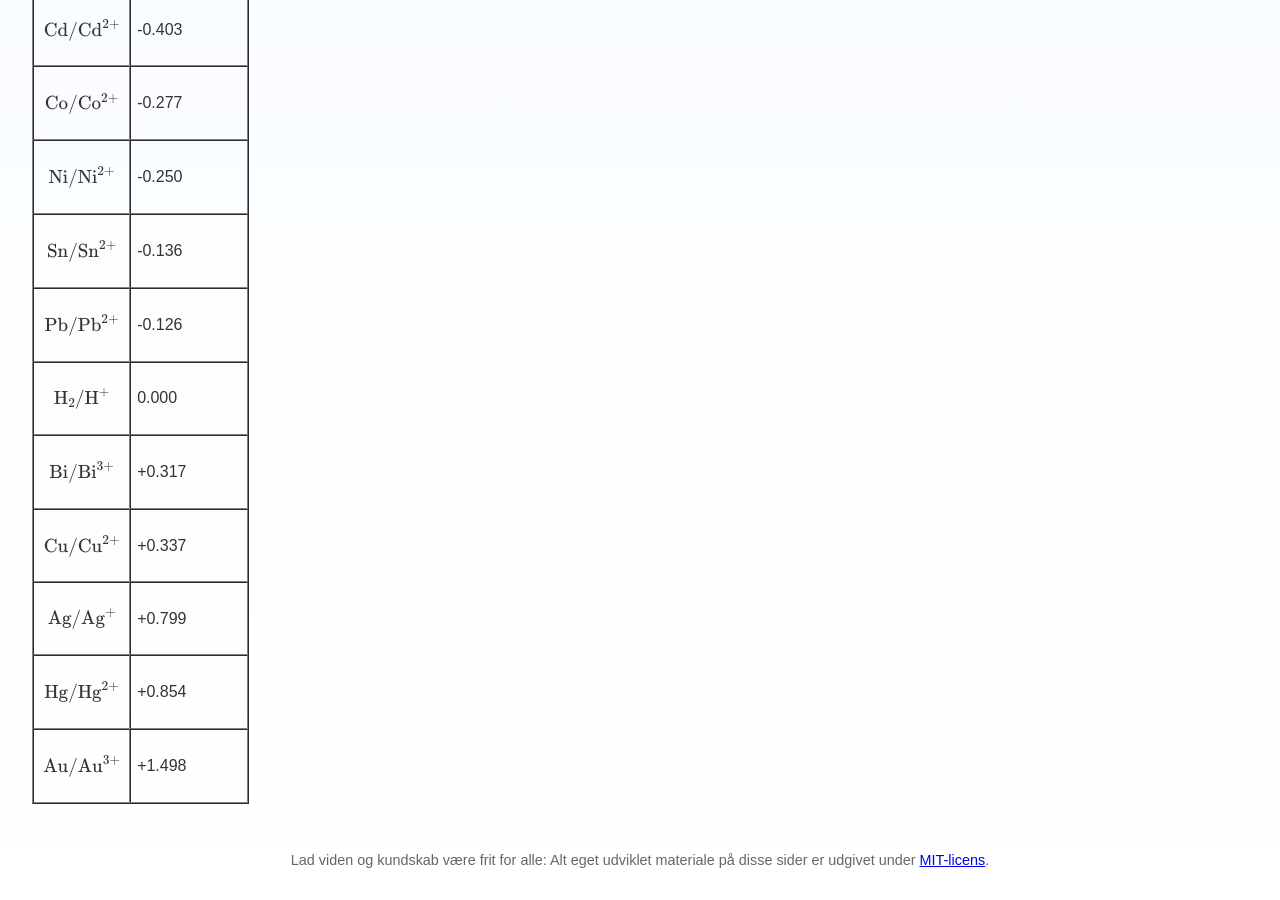
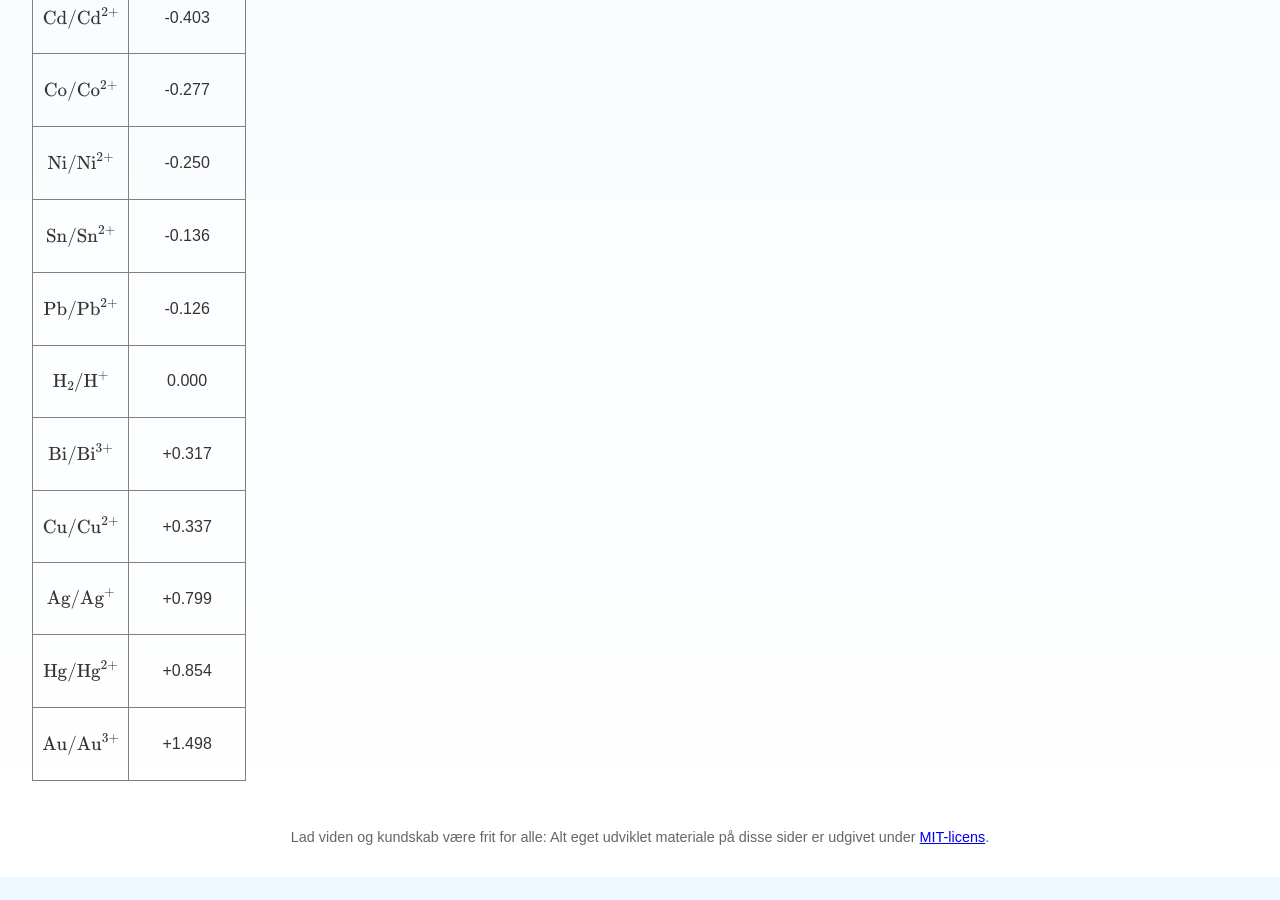
Before and after one commit to jenskaalby/matkem, a Jekyll site: the page built from Kemi/redox/spaendingsraekken.md, in a window 1280 px wide and 900 px high, scrolled down 1618 px. Built offline with Jekyll 4.4.1, drawn with Linux system fonts in a browser that asks for light colours; after the commit the page ends 2495 px from its top, so only the background shows below that.

Commit message:
Update spaendingsraekken.md

```diff
--- a/Kemi/redox/spaendingsraekken.md
+++ b/Kemi/redox/spaendingsraekken.md
@@ -34,30 +34,32 @@
 
 #### Normalpotentialer for udvalgte metaller/metalioner og dihydrogen
 
-<table border="1" cellspacing="0" cellpadding="6">
-  <tr>
-    <th>Metal/ion</th>
-    <th>Spænding (V)</th>
-  </tr>
-  <tr><td>$$\ce{Li/Li^+}$$</td><td>-3.040</td></tr>
-  <tr><td>$$\ce{K/K^+}$$</td><td>-2.931</td></tr>
-  <tr><td>$$\ce{Ca/Ca^2+}$$</td><td>-2.868</td></tr>
-  <tr><td>$$\ce{Na/Na^+}$$</td><td>-2.714</td></tr>
-  <tr><td>$$\ce{Mg/Mg^2+}$$</td><td>-2.372</td></tr>
-  <tr><td>$$\ce{Al/Al^3+}$$</td><td>-1.662</td></tr>
-  <tr><td>$$\ce{Mn/Mn^2+}$$</td><td>-1.185</td></tr>
-  <tr><td>$$\ce{Zn/Zn^2+}$$</td><td>-0.763</td></tr>
-  <tr><td>$$\ce{Cr/Cr^3+}$$</td><td>-0.744</td></tr>
-  <tr><td>$$\ce{Fe/Fe^2+}$$</td><td>-0.440</td></tr>
-  <tr><td>$$\ce{Cd/Cd^2+}$$</td><td>-0.403</td></tr>
-  <tr><td>$$\ce{Co/Co^2+}$$</td><td>-0.277</td></tr>
-  <tr><td>$$\ce{Ni/Ni^2+}$$</td><td>-0.250</td></tr>
-  <tr><td>$$\ce{Sn/Sn^2+}$$</td><td>-0.136</td></tr>
-  <tr><td>$$\ce{Pb/Pb^2+}$$</td><td>-0.126</td></tr>
-  <tr><td>$$\ce{H_2/H^+}$$</td><td>0.000</td></tr>
-  <tr><td>$$\ce{Bi/Bi^3+}$$</td><td>+0.317</td></tr>
-  <tr><td>$$\ce{Cu/Cu^2+}$$</td><td>+0.337</td></tr>
-  <tr><td>$$\ce{Ag/Ag^+}$$</td><td>+0.799</td></tr>
-  <tr><td>$$\ce{Hg/Hg^2+}$$</td><td>+0.854</td></tr>
-  <tr><td>$$\ce{Au/Au^3+}$$</td><td>+1.498</td></tr>
-</table>
+<div style="text-align: center;">
+  <table border="1" cellspacing="0" cellpadding="6" style="border-collapse: collapse;">
+    <tr>
+      <th>Metal/ion</th>
+      <th>Spænding (V)</th>
+    </tr>
+    <tr><td>$$\ce{Li/Li^+}$$</td><td style="text-align: center;">-3.040</td></tr>
+    <tr><td>$$\ce{K/K^+}$$</td><td style="text-align: center;">-2.931</td></tr>
+    <tr><td>$$\ce{Ca/Ca^2+}$$</td><td style="text-align: center;">-2.868</td></tr>
+    <tr><td>$$\ce{Na/Na^+}$$</td><td style="text-align: center;">-2.714</td></tr>
+    <tr><td>$$\ce{Mg/Mg^2+}$$</td><td style="text-align: center;">-2.372</td></tr>
+    <tr><td>$$\ce{Al/Al^3+}$$</td><td style="text-align: center;">-1.662</td></tr>
+    <tr><td>$$\ce{Mn/Mn^2+}$$</td><td style="text-align: center;">-1.185</td></tr>
+    <tr><td>$$\ce{Zn/Zn^2+}$$</td><td style="text-align: center;">-0.763</td></tr>
+    <tr><td>$$\ce{Cr/Cr^3+}$$</td><td style="text-align: center;">-0.744</td></tr>
+    <tr><td>$$\ce{Fe/Fe^2+}$$</td><td style="text-align: center;">-0.440</td></tr>
+    <tr><td>$$\ce{Cd/Cd^2+}$$</td><td style="text-align: center;">-0.403</td></tr>
+    <tr><td>$$\ce{Co/Co^2+}$$</td><td style="text-align: center;">-0.277</td></tr>
+    <tr><td>$$\ce{Ni/Ni^2+}$$</td><td style="text-align: center;">-0.250</td></tr>
+    <tr><td>$$\ce{Sn/Sn^2+}$$</td><td style="text-align: center;">-0.136</td></tr>
+    <tr><td>$$\ce{Pb/Pb^2+}$$</td><td style="text-align: center;">-0.126</td></tr>
+    <tr><td>$$\ce{H2/H^+}$$</td><td style="text-align: center;">0.000</td></tr>
+    <tr><td>$$\ce{Bi/Bi^3+}$$</td><td style="text-align: center;">+0.317</td></tr>
+    <tr><td>$$\ce{Cu/Cu^2+}$$</td><td style="text-align: center;">+0.337</td></tr>
+    <tr><td>$$\ce{Ag/Ag^+}$$</td><td style="text-align: center;">+0.799</td></tr>
+    <tr><td>$$\ce{Hg/Hg^2+}$$</td><td style="text-align: center;">+0.854</td></tr>
+    <tr><td>$$\ce{Au/Au^3+}$$</td><td style="text-align: center;">+1.498</td></tr>
+  </table>
+</div>
```
